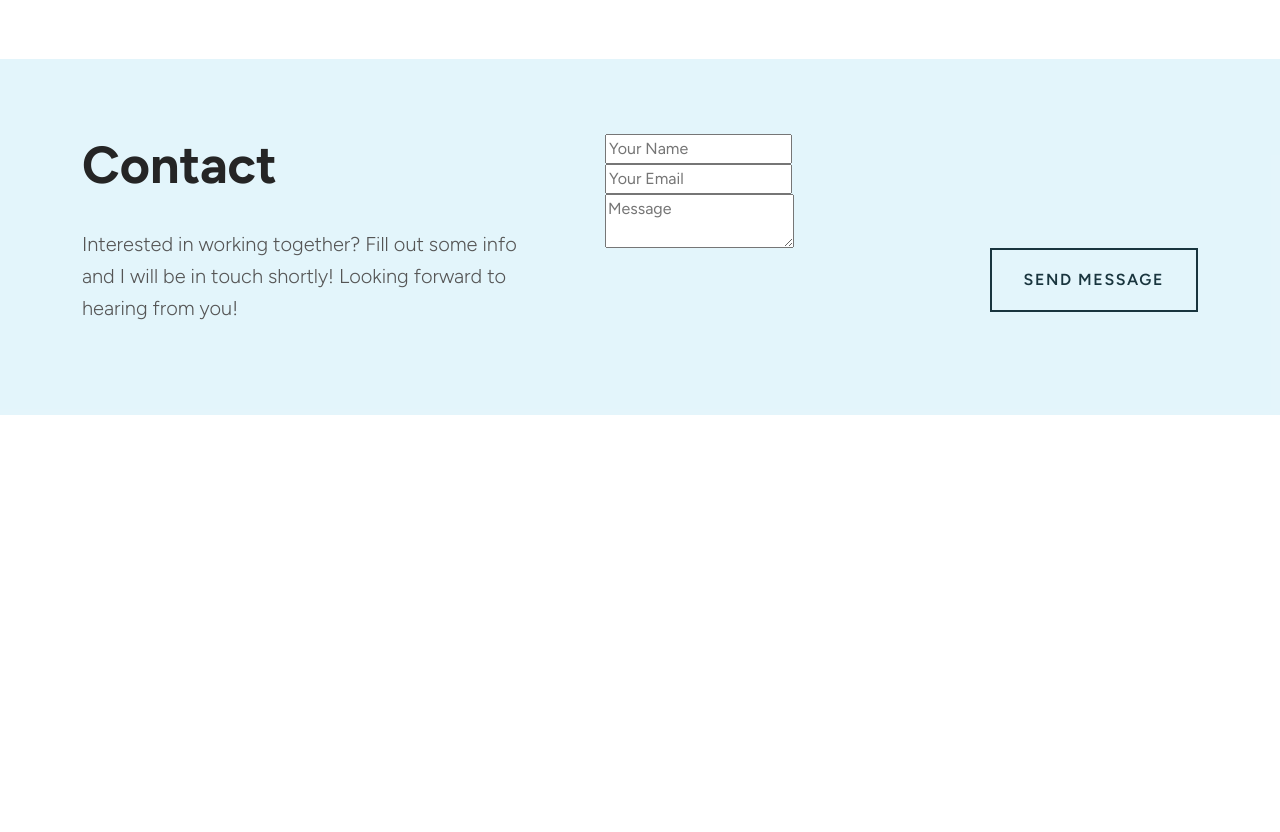
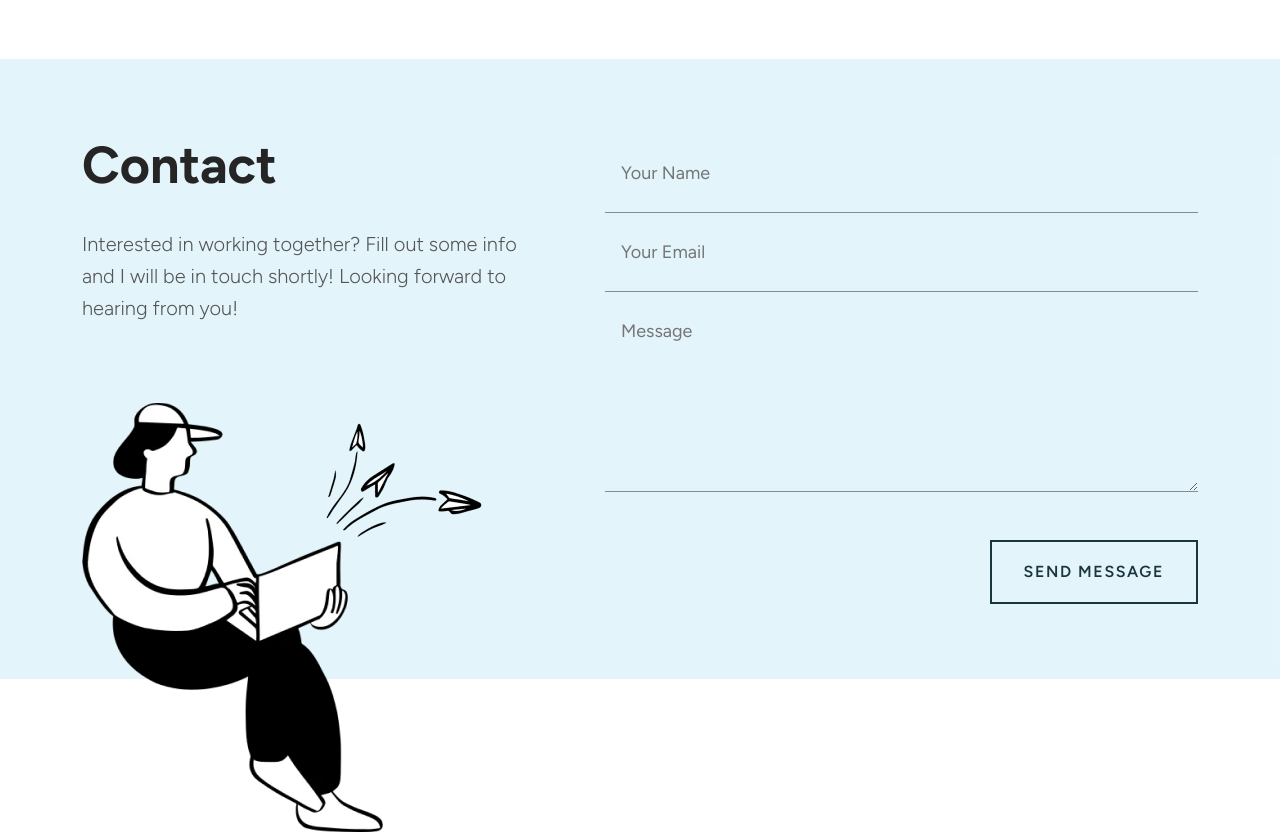
Before and after one commit to shihobyrd/portfolio, a website: page index.html in a window 1280 px wide. Shown: the part 5180-6012 px from the top of the page. Before the commit the page ends 5595 px from the top, so only its background shows below. Drawn offline with nearby package versions, Linux system fonts and the light colour scheme.

Commit message:
contact message height fixed

```diff
--- a/index.html
+++ b/index.html
@@ -278,7 +278,7 @@
                             <input type="text" name="name" placeholder="Your Name" class="contact-inputs d-block" required>
                             <input type="text" name="email" placeholder="Your Email" class="contact-inputs d-block" required>
                             <textarea name="message" placeholder="Message" class="contact-inputs d-block" required></textarea>
-                            <div class="d-flex justify-content-md-end">
+                            <div class="d-flex justify-content-md-end mt-5">
                                 <button type="button" class="btn btn-outline-dark">Send message</button>
                             </div>
                         </form>
@@ -286,13 +286,17 @@
                 </div>
             </div>
         </div>
+    </section>
 
-        <!-- <div class="row">
-            <picture>
-                <source type="image/webp" srcset="images/webp/journal-person-with-laptop-sending-emails.webp">
-                <img src="images/journal-person-with-laptop-sending-emails.png" alt="journal person with laptop sending emails" class="img-fluid">
-            </picture>
-        </div> -->
+    <section id="contact-image" class="contact-image">
+        <div class="container">
+            <div class="row">
+                <picture>
+                    <source type="image/webp" srcset="images/webp/journal-person-with-laptop-sending-emails.webp">
+                    <img src="images/journal-person-with-laptop-sending-emails.png" alt="screenshots of mobile and desktop email from the New York Times" class="img-fluid">
+                </picture>
+            </div>
+        </div>
     </section>
 
     <script src="https://cdn.jsdelivr.net/npm/bootstrap@5.3.2/dist/js/bootstrap.min.js" integrity="sha384-BBtl+eGJRgqQAUMxJ7pMwbEyER4l1g+O15P+16Ep7Q9Q+zqX6gSbd85u4mG4QzX+"
--- a/scss/components/_typography.scss
+++ b/scss/components/_typography.scss
@@ -53,6 +53,14 @@
 
 .projects {
     .tiny-headings {
+        color: $gray-700;
+    }
+}
+
+.contact {
+    .contact-inputs {
+        font-size: 1.125rem;
+        line-height: 1.375rem;
         color: $gray-700;
     }
 }
--- a/scss/sections/_contact.scss
+++ b/scss/sections/_contact.scss
@@ -14,7 +14,30 @@
                 .section-headings {
                     margin-bottom: 2rem;
                 }
+
+                .contact-inputs {
+                    width: 100%;
+                    border: none;
+                    border-bottom: 1px solid rgba($color: $gray-700, $alpha: .5);
+                    background: none;
+                    margin-bottom: 1.375rem;
+                    padding: 1.75rem 1rem;
+
+                    &:not(:last-child) {
+                        margin-bottom: 0;
+                    }
+                }
+
+                textarea {
+                    height: 200px;
+                }
             }
         }
     }
 }
+
+.contact-image {
+    picture {
+        margin-top: -18rem;
+    }
+}
```
Also changed, not shown: assets/css/style.css, 1 other file.
